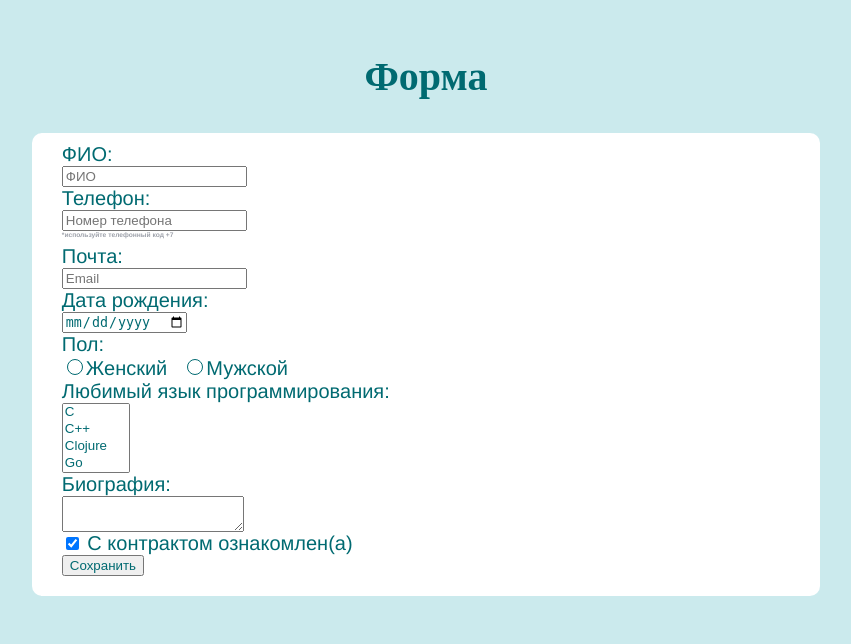
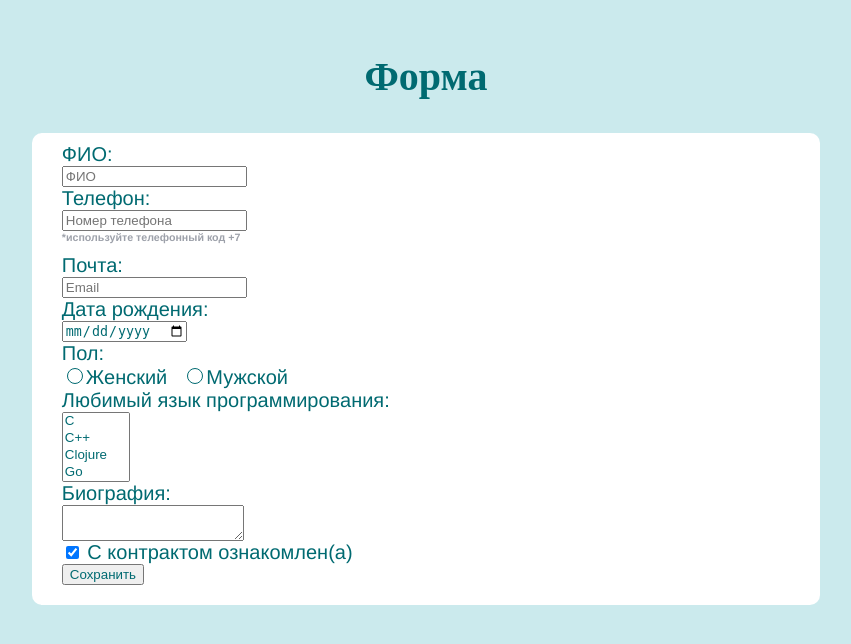
Before and after one commit to dextrinne/web-backend, a PHP site: page / in a window 1280 px wide. Shown: the top 644 px of the page, without its empty margins (214-1065 px from the left). Run offline with PHP 8.4, Linux system fonts and the light colour scheme; data comes from the database, SQL or seed files in the repository.

Commit message:
Update style.css

```diff
--- a/4/style.css
+++ b/4/style.css
@@ -64,7 +64,7 @@ body {
 }
 
 h3 {
-    font-size: 5pt;
+    font-size: 8pt;
     color: #9da1aa;
     margin-top: 0pt;
     padding-top: 0pt;
```
